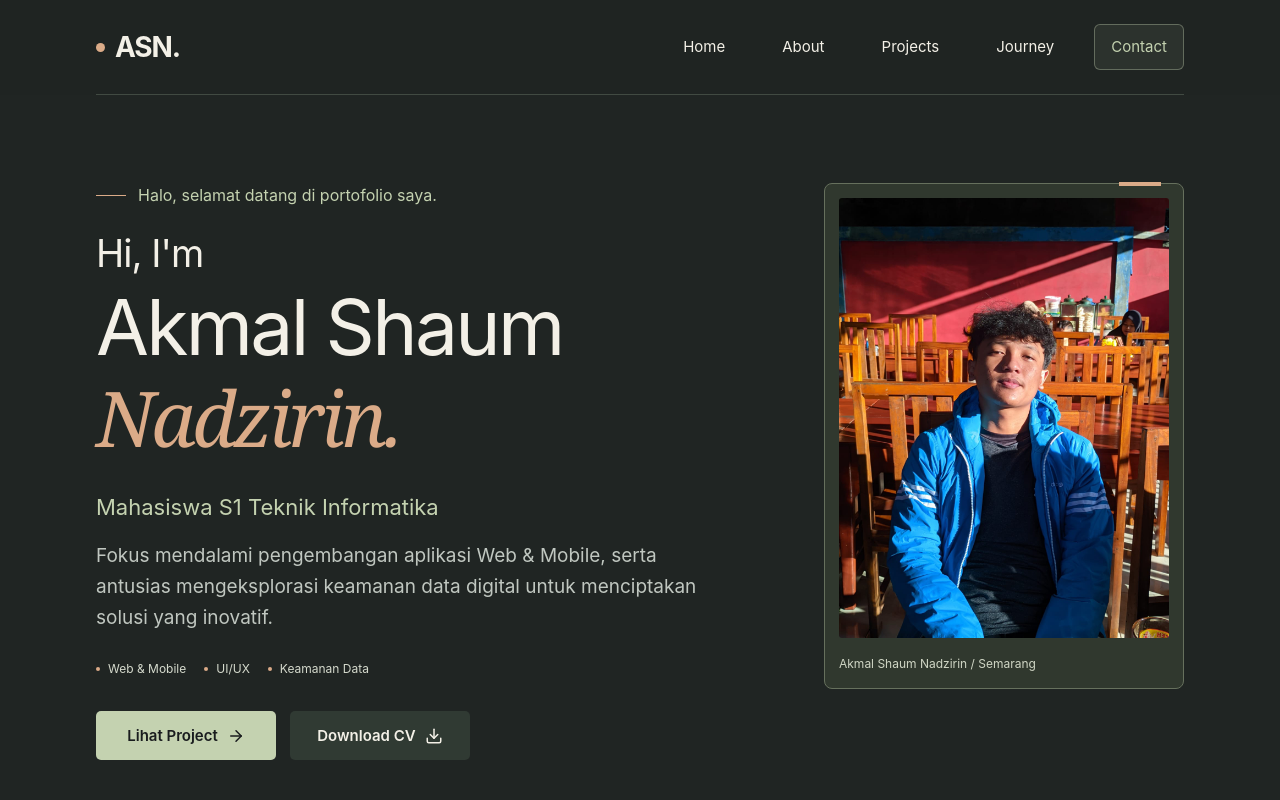
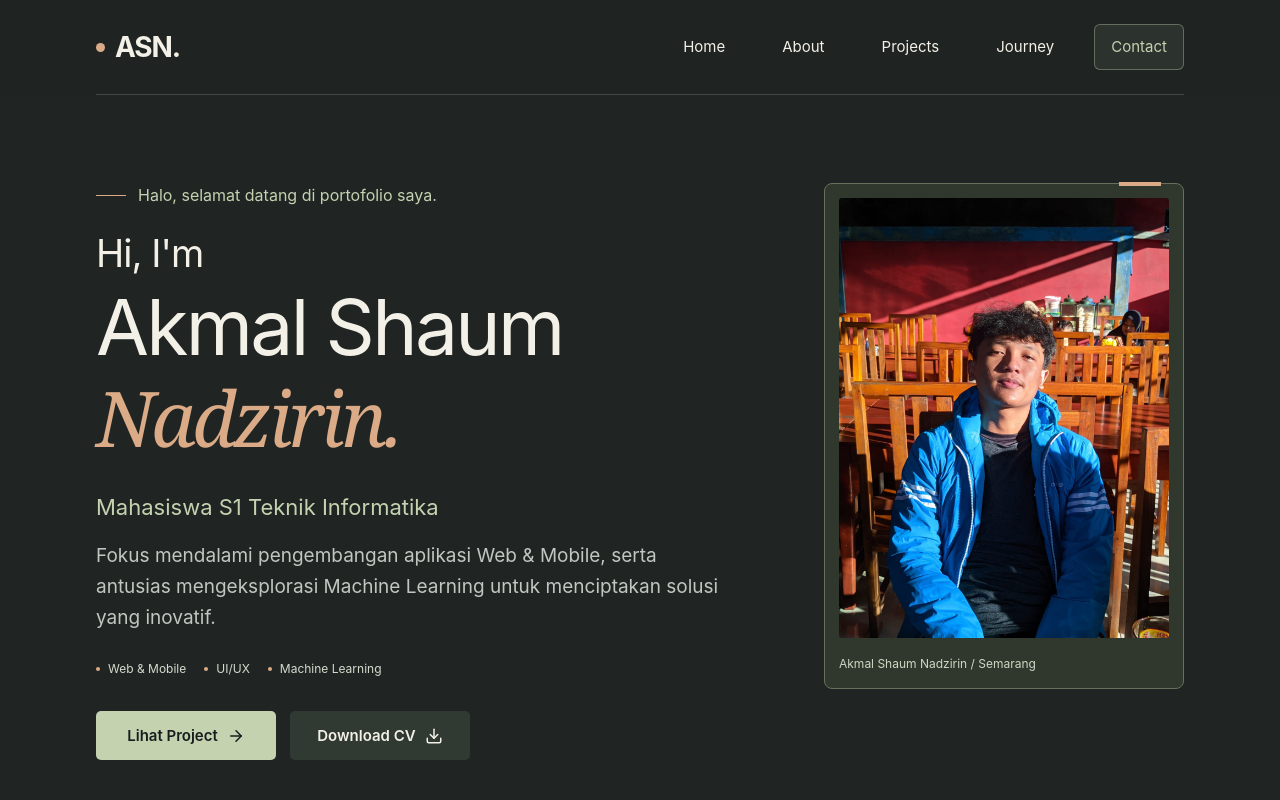
Before and after one commit to Nadzirin26/portofolio-web, a React (Vite) app: page / in a window 1280 px wide. Shown: the top 800 px of the page. Built offline with nearby package versions, Linux system fonts and the light colour scheme.

Commit message:
feat: add Instagram contact and highlight machine learning on Home

```diff
--- a/src/components/Footer.jsx
+++ b/src/components/Footer.jsx
@@ -1,5 +1,5 @@
 import Reveal from './Reveal';
-import { FiMail, FiGithub, FiLinkedin, FiArrowUp } from 'react-icons/fi';
+import { FiMail, FiGithub, FiLinkedin, FiInstagram, FiArrowUp } from 'react-icons/fi';
 import { personalInfo } from '../data';
 
 export default function Footer() {
@@ -12,6 +12,7 @@ export default function Footer() {
         <a className="button button-primary" href={`mailto:${personalInfo.contact.email}`}><FiMail aria-hidden="true" /> Email</a>
         <a className="button" href={personalInfo.contact.github} target="_blank" rel="noopener noreferrer"><FiGithub aria-hidden="true" /> GitHub</a>
         <a className="button" href={personalInfo.contact.linkedin} target="_blank" rel="noopener noreferrer"><FiLinkedin aria-hidden="true" /> LinkedIn</a>
+        <a className="button" href={personalInfo.contact.instagram} target="_blank" rel="noopener noreferrer"><FiInstagram aria-hidden="true" /> Instagram</a>
       </div>
       <div className="footer-bottom">
         <p>© {new Date().getFullYear()} {personalInfo.name}. Built with React &amp; Tailwind CSS.</p>
--- a/src/data/index.js
+++ b/src/data/index.js
@@ -5,6 +5,7 @@ export const personalInfo = {
   contact: {
     email: "email.lu@gmail.com",
     github: "https://github.com/Nadzirin26",
+    instagram: "https://www.instagram.com/akmalshaum_/",
     linkedin: "https://www.linkedin.com/in/akmal-shaum-nadzirin-6335ba343?utm_source=share_via&utm_content=profile&utm_medium=member_android"
   }
 };
@@ -23,6 +24,7 @@ export const projects = [
     description: "Platform e-commerce dan wadah diskusi interaktif yang dirancang khusus bagi komunitas pecinta ikan hias. Saya membangun antarmuka frontend responsif menggunakan React.js dan Tailwind CSS, serta CodeIgniter 4 (PHP) untuk RESTful API backend, lengkap dengan perencanaan kelayakan bisnis SWOT. (Project Kolaboratif / UAS)",
     tech: ["React.js", "Tailwind CSS", "PHP / CI4", "MySQL"],
     github: "https://github.com/Nadzirin26",
+    instagram: "https://www.instagram.com/akmalshaum_/",
     demo: "https://fishit-three.vercel.app/",
     labelGithub: "Lihat di GitHub",
     labelDemo: "Kunjungi Website"
@@ -47,6 +49,7 @@ export const projects = [
     description: "Dashboard admin manajemen data akademik kampus terintegrasi. Mengimplementasikan autentikasi JWT dan rute terproteksi (Protected Route) menggunakan React Router, serta optimasi caching data menggunakan React Query untuk mempercepat responsivitas dan pemrosesan data hingga 30%. (Project Individu)",
     tech: ["React.js", "React Router", "TanStack Query", "Context API"],
     github: "https://github.com/Nadzirin26",
+    instagram: "https://www.instagram.com/akmalshaum_/",
     demo: "https://tugas-akhir-pemsik.vercel.app/",
     labelGithub: "Lihat di GitHub",
     labelDemo: "Kunjungi Website"
--- a/src/index.css
+++ b/src/index.css
@@ -348,3 +348,4 @@ h2 { color: var(--paper); font-size: clamp(38px, 4.2vw, 60px); font-weight: 400;
   .navigation-links { background: #202523; }
 }
 .project-preview-6 > a { background: #0c1928; }
+@media (max-width: 639px) { .contact-actions .button:last-child { grid-column: 1 / -1; } }
--- a/src/sections/Hero.jsx
+++ b/src/sections/Hero.jsx
@@ -10,8 +10,8 @@ export default function Hero() {
         <p className="hero-welcome">Halo, selamat datang di portofolio saya.</p>
         <h1 id="hero-title"><span className="hero-introduction">Hi, I&apos;m</span><span>Akmal Shaum</span><span>Nadzirin.</span></h1>
         <p className="hero-role">{personalInfo.role}</p>
-        <p className="hero-description">Fokus mendalami pengembangan aplikasi Web &amp; Mobile, serta antusias mengeksplorasi keamanan data digital untuk menciptakan solusi yang inovatif.</p>
-        <ul className="hero-focus" aria-label="Bidang minat"><li>Web &amp; Mobile</li><li>UI/UX</li><li>Keamanan Data</li></ul>
+        <p className="hero-description">Fokus mendalami pengembangan aplikasi Web &amp; Mobile, serta antusias mengeksplorasi Machine Learning untuk menciptakan solusi yang inovatif.</p>
+        <ul className="hero-focus" aria-label="Bidang minat"><li>Web &amp; Mobile</li><li>UI/UX</li><li>Machine Learning</li></ul>
         <div className="action-row">
           <a className="button button-primary" href="#projects">Lihat Project <FiArrowRight aria-hidden="true" /></a>
           <a className="button" href={`${import.meta.env.BASE_URL}CV_Akmal_Shaum.pdf`} download="CV_Akmal_Shaum_Nadzirin.pdf">Download CV <FiDownload aria-hidden="true" /></a>
```
